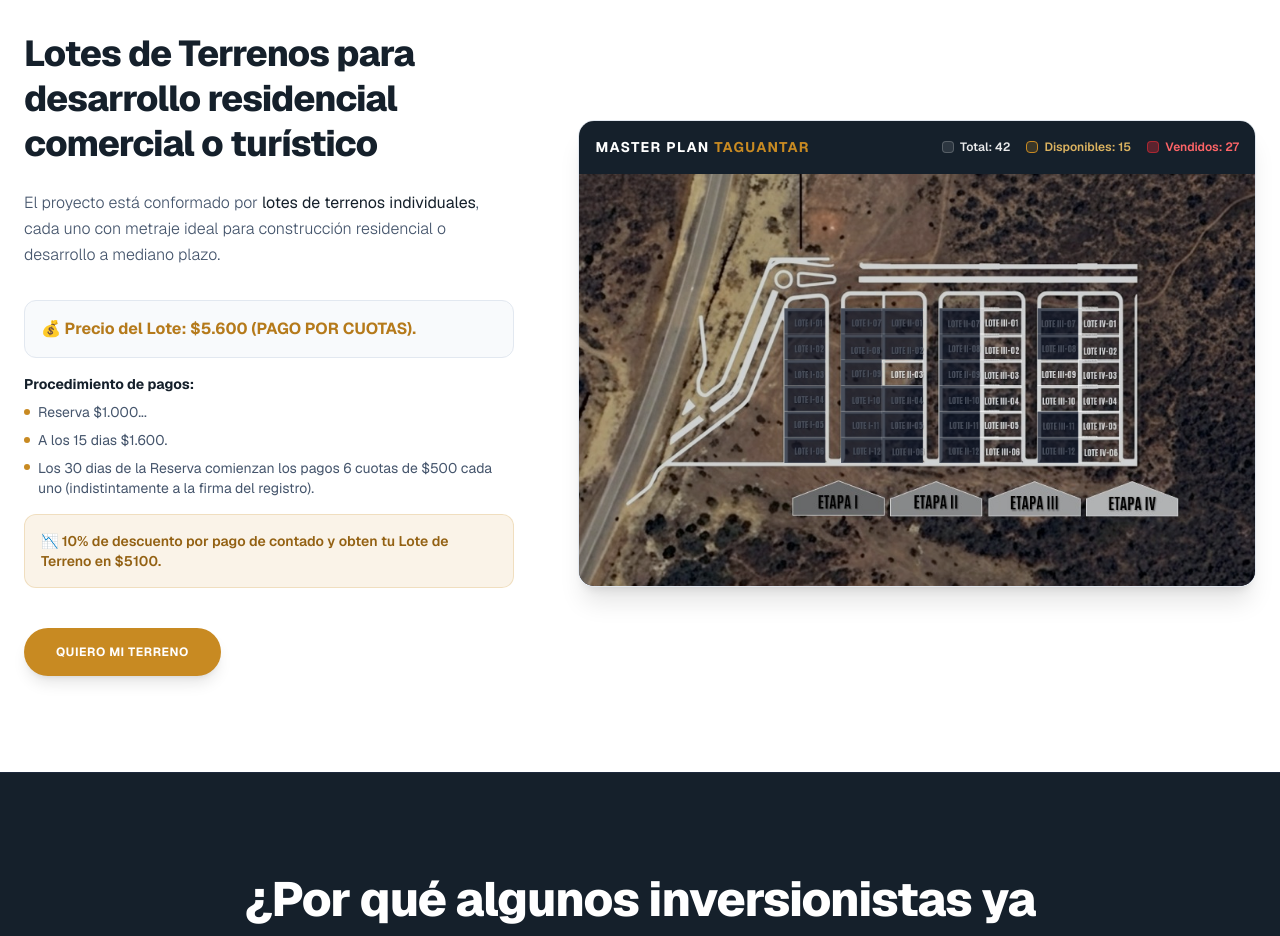
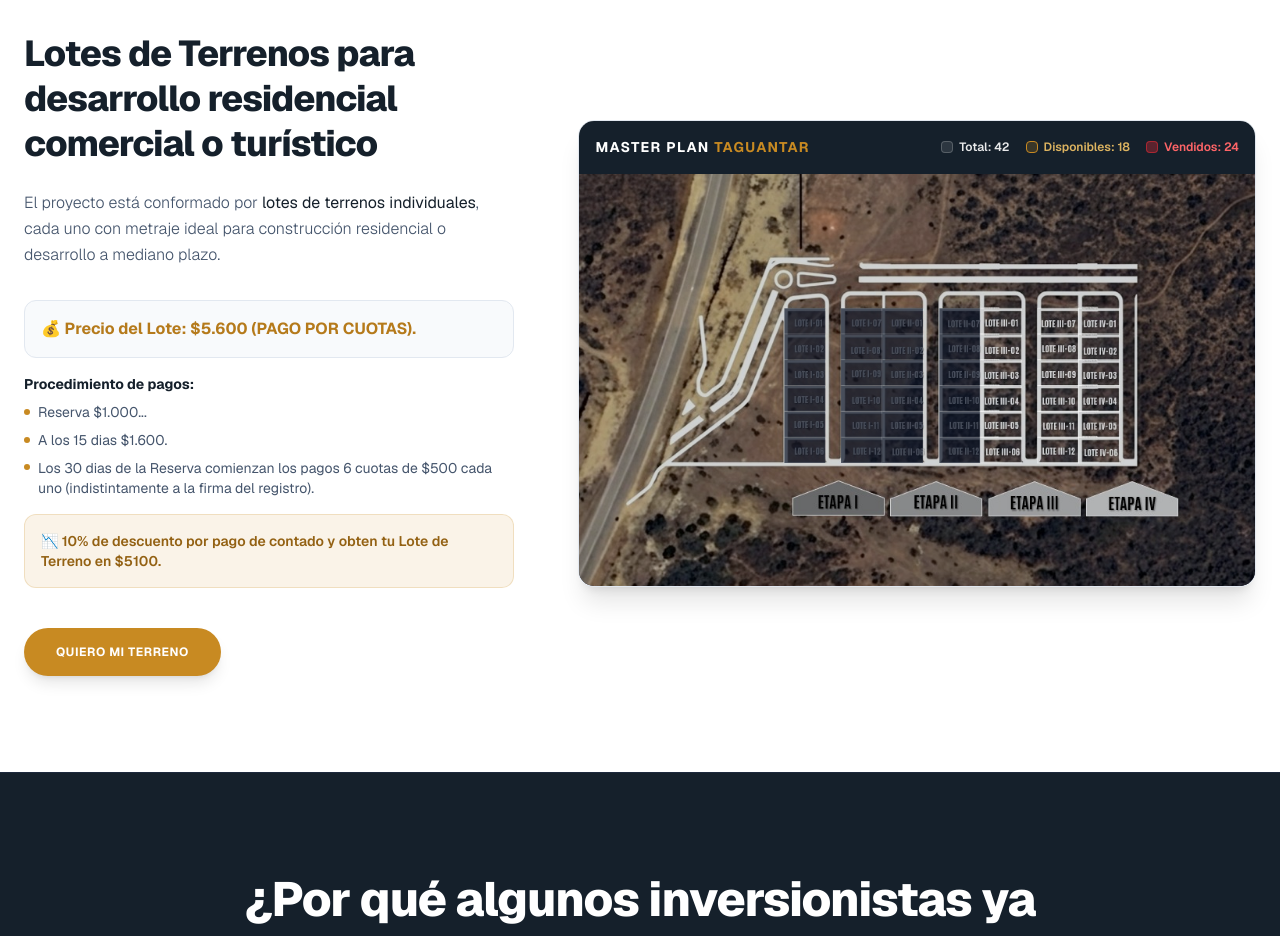
Before and after one commit to theoideas/theofer-website, a Next.js app: page / in a window 1280 px wide. Shown: the part 1400-2336 px from the top of the page. Built offline with nearby package versions, Linux system fonts and the light colour scheme.

Commit message:
Actualizar estado de lotes: II-03 vendido, III-07, III-08, III-11 y III-12 disponibles

```diff
--- a/components/InteractiveMasterPlan.tsx
+++ b/components/InteractiveMasterPlan.tsx
@@ -332,7 +332,7 @@ const lotesData = [
   {
     "id": "1788899949903",
     "name": "Lote II-03",
-    "status": "disponible",
+    "status": "vendido",
     "points": [
       {
         "x": 44.9,
@@ -700,7 +700,7 @@ const lotesData = [
   {
     "id": "1788900171317",
     "name": "Lote III-07",
-    "status": "vendido",
+    "status": "disponible",
     "points": [
       {
         "x": 67.7,
@@ -723,7 +723,7 @@ const lotesData = [
   {
     "id": "1788900182470",
     "name": "Lote III-08",
-    "status": "vendido",
+    "status": "disponible",
     "points": [
       {
         "x": 67.7,
@@ -792,7 +792,7 @@ const lotesData = [
   {
     "id": "1788900211525",
     "name": "Lote III-11",
-    "status": "vendido",
+    "status": "disponible",
     "points": [
       {
         "x": 67.7,
@@ -815,7 +815,7 @@ const lotesData = [
   {
     "id": "1788900222047",
     "name": "Lote III-12",
-    "status": "vendido",
+    "status": "disponible",
     "points": [
       {
         "x": 67.7,
```
